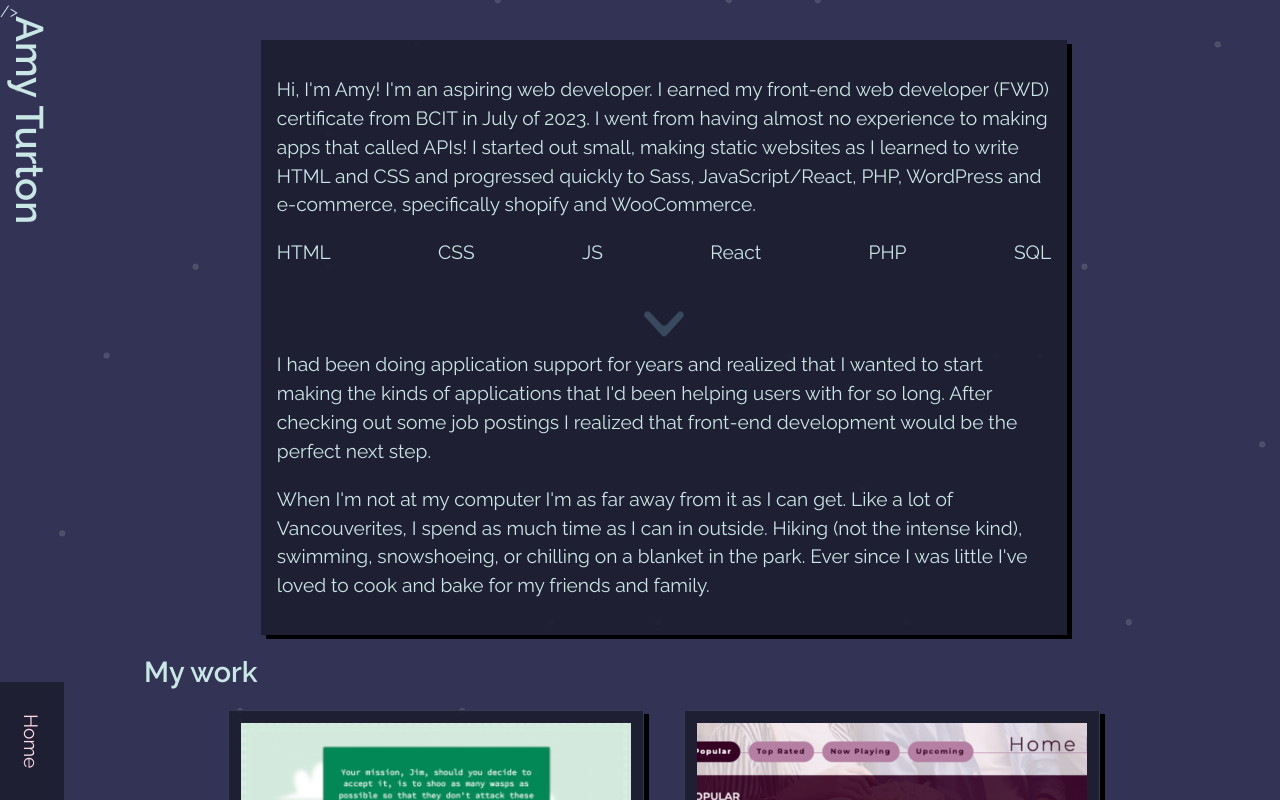
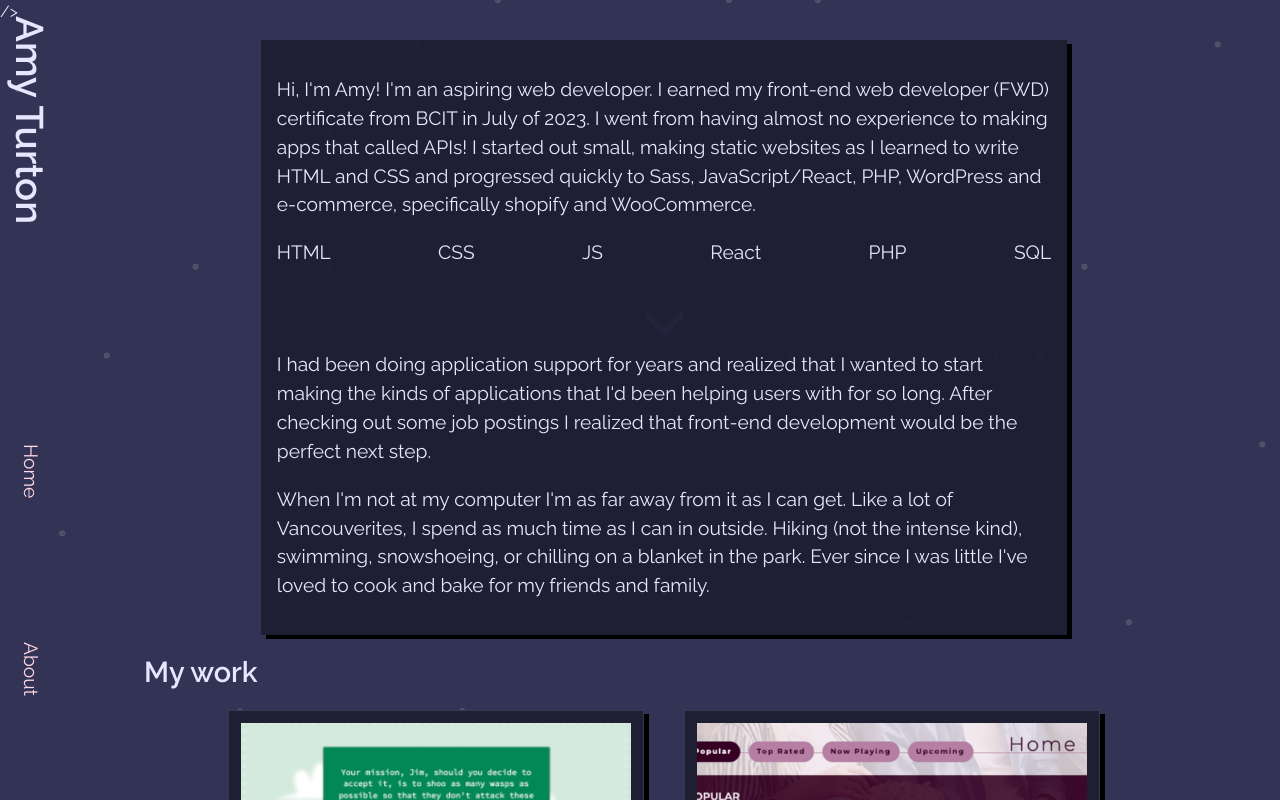
Before and after one commit to manytrout/portfolio-amy, a React (Create React App) app: page / in a window 1280 px wide. Shown: the top 800 px of the page. Built offline with nearby package versions, Linux system fonts and the light colour scheme; a web font is replaced by a local one.

Commit message:
closer closer

```diff
--- a/src/components/MainNav.js
+++ b/src/components/MainNav.js
@@ -6,9 +6,9 @@ function MainNav() {
 				<li>
 					<NavLink to="/">Home</NavLink>
 				</li>
-				{/* <li>
+				<li>
 					<NavLink to="/about">About</NavLink>
-				</li> */}
+				</li>
 			</ul>
 		</nav>
 	);
--- a/src/scss/App.scss
+++ b/src/scss/App.scss
@@ -161,7 +161,7 @@ main {
 	@keyframes arrow-down {
 		from {
 			transform: translateY(4rem);
-			fill: variables.$tealBright;
+			fill: variables.$tealMedium;
 		}
 		to {
 
@@ -243,13 +243,12 @@ main {
 			background-color: variables.$blueGreyOpaqueDarker;
 		}
 	}
-	.singleTile:hover {
+	.singleTile:hover,
+	.singleTile:focus {
 		transform: scale(1.02);
 		transition: transform 0.2s ease;
 		button {
-			// background-color: variables.$pinkLight;
 			background-color: variables.$tealBright;
-			// background-color:#8cd2cd ;
 			color: variables.$tealMedium;
 			transform: scale(1.2);
 			transition: transform 0.2s ease;
@@ -359,16 +358,23 @@ main {
 	height: 2.5rem;
 	position: fixed;
 	bottom: 0px;
-	background-color: variables.$blueGreyOpaqueDarker;
+	background-color: variables.$blueGreySlightlyTransparent;
 	z-index: 1000;
+	ul {
+		display: flex;
+		justify-content: space-around;
+	}
 	@media (min-width: media.$breakpoint-medium) {
+		background-color: transparent;
 		padding: 2rem 3rem 2rem 1rem;
 		width: 1rem;
 		writing-mode: vertical-lr;
 		height: -moz-fit-content;
-		height: fit-content;
+		height: calc(60% - 20px );
+
 		// TO DO: check if this is what i want when i add more  items to menu
-		:hover {
+		a :hover,
+		a :focus {
 			transform: scale(1.02);
 			transition: transform 0.2s ease;
 			a {
--- a/src/scss/_variables.scss
+++ b/src/scss/_variables.scss
@@ -9,11 +9,11 @@ $purpleVeryDark: #1a1a3c;
 $purpleDark: #4d4d6f;
 $purpleMediumDark: #1e6d7f;
 $peachSubdued: #f5e4c7;
-$tealBright: #8ed2e0;
-$tealBrightPale: #c9e7e5;
+$tealBright: #E7E7FF;
+$tealBrightPale: #E6E6FF;
 $tealPale: #e9ffff;
 $tealMediumLight: #1e6d7f;
-$tealMedium: #045365;
+$tealMedium: #343456;
 $tealDark: #045365;
 $tealMediumSemiTransparent: #0453659d;
 $lilacTransparent: #fd76f80b;
@@ -26,8 +26,8 @@ $yellowHalfTransparent: #fdffdd6e;
 $yellowOpaque: #fdffdd;
 $blueGreyOpaque: #56556b;
 $blueGreySemiOpaque: #56556b78;
+$blueGreySlightlyTransparent: #56556bb5;
 $blueGreyOpaquePale: #89889e;
-// $blueGreyOpaqueDarker: #1e1e32ee;
 $blueGreyOpaqueDarker: #1f1f32ee;
 
 // Background -- this SVG is so long lol
```
